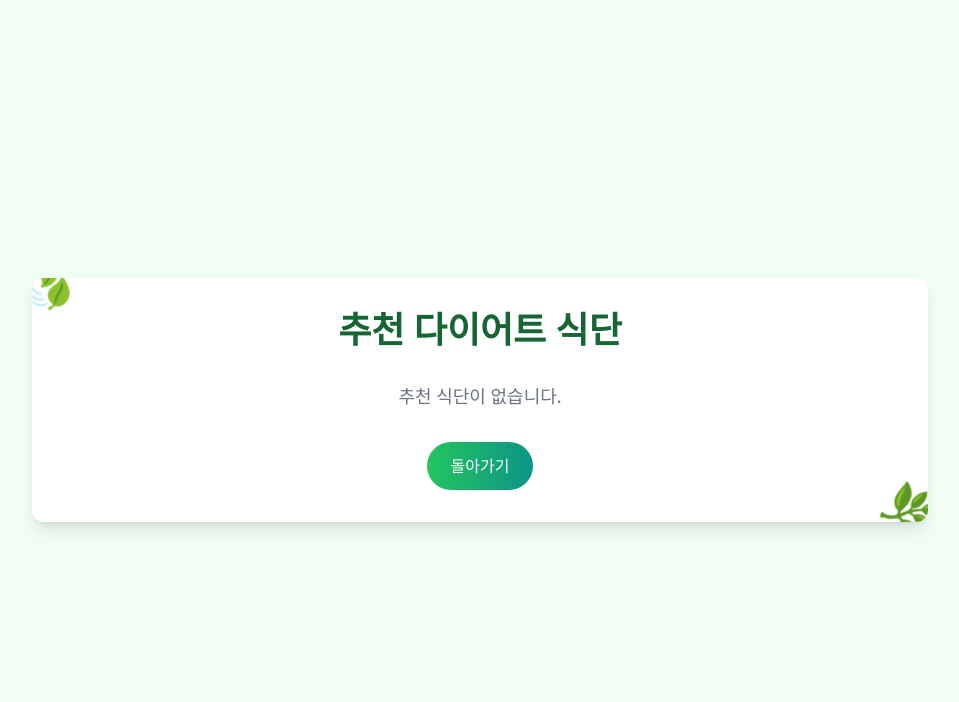
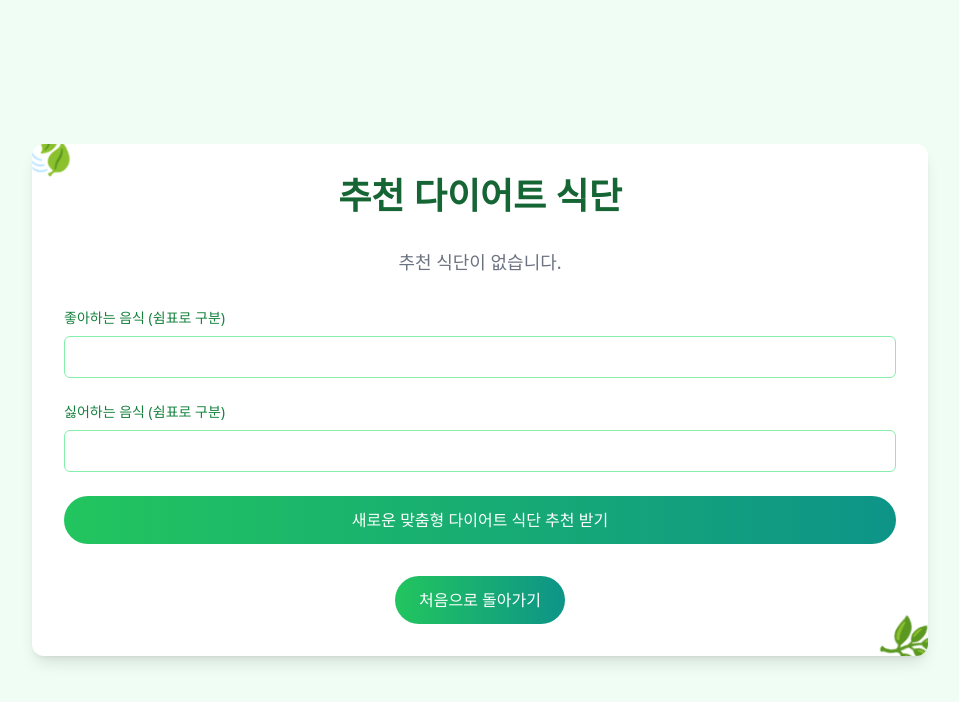
Before and after one commit to ttuurrnn/S-ai-training-project, a Flask app: template templates/result.html in a window 1280 px wide. Shown: the top 702 px of the page, without its empty margins (160-1119 px from the left). Run offline with Flask 3, Linux system fonts and the light colour scheme; the template is opened without the code that fills it, so the values that code supplies are empty; some libraries are stand-ins or nearby versions.

Commit message:
Add files via upload

```diff
--- a/templates/result.html
+++ b/templates/result.html
@@ -7,32 +7,15 @@
     <script src="https://cdn.tailwindcss.com"></script>
     <style>
         @keyframes leafFloat {
-            0%, 100% {
-                transform: translateY(0) rotate(-45deg);
+            0%, 100% { transform: translateY(0) rotate(-45deg); }
+            50% { transform: translateY(-10px) rotate(-45deg); }
         }
-
-            50% {
-                transform: translateY(-10px) rotate(-45deg);
+        .leaf-top-left { animation: leafFloat 3s ease-in-out infinite; }
+        @keyframes leafFloatBottomRight {
+            0%, 100% { transform: translateY(0) rotate(45deg); }
+            50% { transform: translateY(-10px) rotate(45deg); }
         }
-        }
-
-        .leaf-top-left {
-            animation: leafFloat 3s ease-in-out infinite;
-        }
-
-        @keyframes leafFloatBottomRight {
-            0%, 100% {
-                transform: translateY(0) rotate(45deg);
-            }
-
-            50% {
-                transform: translateY(-10px) rotate(45deg);
-            }
-        }
-
-        .leaf-bottom-right {
-            animation: leafFloatBottomRight 3s ease-in-out infinite;
-        }
+        .leaf-bottom-right { animation: leafFloatBottomRight 3s ease-in-out infinite; }
     </style>
 </head>
 <body class="bg-green-50 min-h-screen flex items-center justify-center p-4">
@@ -60,11 +43,48 @@
             <p class="text-center text-gray-500 text-lg">추천 식단이 없습니다.</p>
         {% endif %}
 
+        <form action="/recommend" method="POST" class="mt-8 space-y-6" id="dietForm">
+            <input type="hidden" id="hiddenAge" name="age" value="">
+            <input type="hidden" id="hiddenGender" name="gender" value="">
+            <input type="hidden" id="hiddenWeight" name="weight" value="">
+            <input type="hidden" id="hiddenHeight" name="height" value="">
+            <input type="hidden" id="hiddenGoal" name="goal" value="">
+            <input type="hidden" id="hiddenActivity" name="activity" value="">
+            <div>
+                <label class="block text-sm font-medium text-green-700 mb-2">좋아하는 음식 (쉼표로 구분)</label>
+                <input type="text" id="likes" name="likes" class="w-full px-3 py-2 border border-green-300 rounded-md focus:outline-none focus:ring-2 focus:ring-green-500">
+            </div>
+            <div>
+                <label class="block text-sm font-medium text-green-700 mb-2">싫어하는 음식 (쉼표로 구분)</label>
+                <input type="text" id="dislikes" name="dislikes" class="w-full px-3 py-2 border border-green-300 rounded-md focus:outline-none focus:ring-2 focus:ring-green-500">
+            </div>
+            <button type="submit" class="w-full py-3 px-6 bg-gradient-to-r from-green-500 to-teal-600 text-white rounded-full hover:from-green-600 hover:to-teal-700 focus:outline-none focus:ring-2 focus:ring-green-500 focus:ring-offset-2 transition-all duration-300 transform hover:scale-105">
+                새로운 맞춤형 다이어트 식단 추천 받기
+            </button>
+        </form>
+
         <div class="mt-8 text-center">
             <a href="/" class="inline-block py-3 px-6 bg-gradient-to-r from-green-500 to-teal-600 text-white rounded-full hover:from-green-600 hover:to-teal-700 focus:outline-none focus:ring-2 focus:ring-green-500 focus:ring-offset-2 transition-all duration-300 transform hover:scale-105">
-                돌아가기
+                처음으로 돌아가기
             </a>
         </div>
     </div>
+
+    <script>
+        document.getElementById('dietForm').addEventListener('submit', function (event) {
+            const likesInput = document.getElementById('likes');
+            const dislikesInput = document.getElementById('dislikes');
+
+            likesInput.value = likesInput.value.split(',').map(item => item.trim()).join(',');
+            dislikesInput.value = dislikesInput.value.split(',').map(item => item.trim()).join(',');
+
+            document.getElementById('hiddenAge').value = '{{ session.get("age") }}';
+            document.getElementById('hiddenGender').value = '{{ session.get("gender") }}';
+            document.getElementById('hiddenWeight').value = '{{ session.get("weight") }}';
+            document.getElementById('hiddenHeight').value = '{{ session.get("height") }}';
+            document.getElementById('hiddenGoal').value = '{{ session.get("goal") }}';
+            document.getElementById('hiddenActivity').value = '{{ session.get("activity") }}';
+        });
+    </script>
 </body>
 </html>
```
Lines whose indentation alone changed are shown as unchanged.
